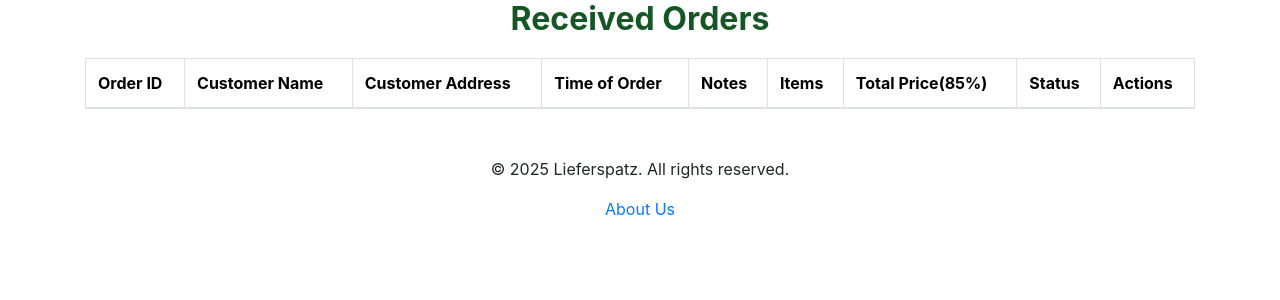
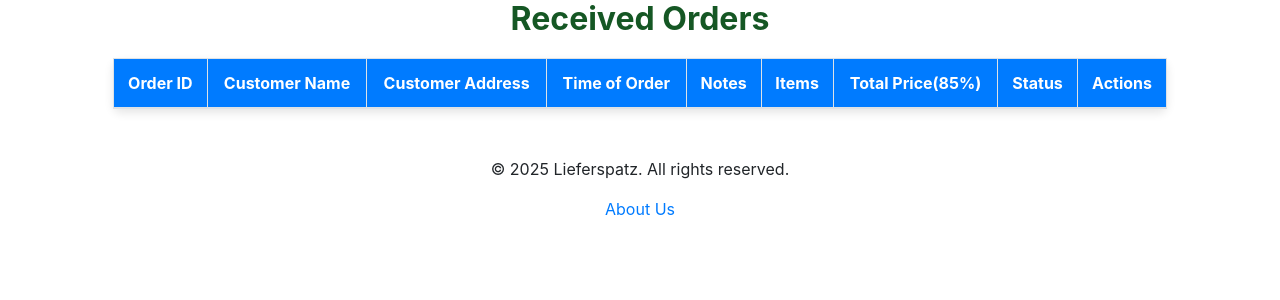
Before and after one commit to M3H4D/Lieferspatz, a Python web app: template templates/received_orders.html in a window 1280 px wide. Shown: the part 146-446 px from the top of the page. Run offline with Jinja, Linux system fonts and the light colour scheme; the template is opened without the code that fills it, so the values that code supplies are empty; some libraries are stand-ins or nearby versions.

Commit message:
Update received_orders.html

```diff
--- a/templates/received_orders.html
+++ b/templates/received_orders.html
@@ -9,6 +9,45 @@
             box-shadow: 0 0 10px red !important;
             transform: scale(1.1);
         }
+
+        .table {
+            margin: 20px auto;
+            max-width: 95%;
+            background-color: #fff;
+            border-radius: 8px;
+            box-shadow: 0 4px 10px rgba(0, 0, 0, 0.1);
+        }
+
+        .table th {
+            background-color: #007bff;
+            color: #fff;
+            text-align: center;
+        }
+
+        .table td ul {
+            padding-left: 15px;
+        }
+
+        .rejected-row {
+            background-color: #f0f0f0;
+            color: #a0a0a0;
+        }
+
+        .completed-row {
+            background-color: #d4edda;
+            color: #155724;
+        }
+
+        .total-price {
+            color: green;
+            font-weight: bold;
+        }
+
+        .total-price-rejected {
+            color: #a0a0a0;
+            font-weight: normal;
+        }
+
 
         h1 {
             font-size: 2rem;
```
